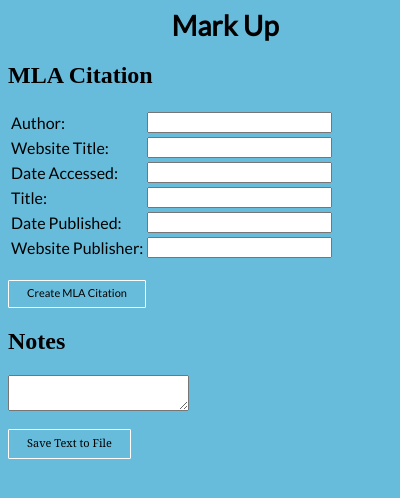
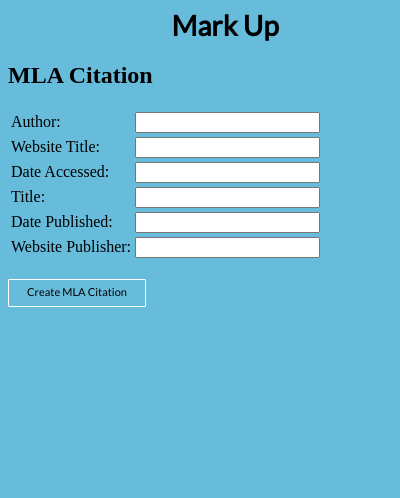
Before and after one commit to asutoshCS/popUp, a browser extension: page popup.html in a window 400 px wide. Shown: the top 498 px of the page. Drawn offline with nearby package versions, Linux system fonts and the light colour scheme.

Commit message:
FINAL INCOMPLETE MLA WORKING VERSION

```diff
--- a/popup.html
+++ b/popup.html
@@ -13,6 +13,7 @@
 	<center><h1>Mark Up</h1></center>
 	<h2 style="color: black">MLA Citation</h2>
 <p>
+<p id="citation"></p>
 <table>
 	<tr>
 		<td>Author:</td>
@@ -41,16 +42,8 @@
 </table>
 <br>
 <button style="font-family: Lato" onclick="myFunction()">Create MLA Citation</button>
-<p id="citation"></p>
 </p>
 
-
-<h2 style="color: black">Notes</h2>
-
-<textarea id="inputTextToSave"></textarea>
-<br>
-<br>
-<button onclick="saveTextAsFile()">Save Text to File</button>
 
 </body>
 
```
Also changed, not shown: javascriptPopUp.js (+91 -1 lines), manifest.json.
